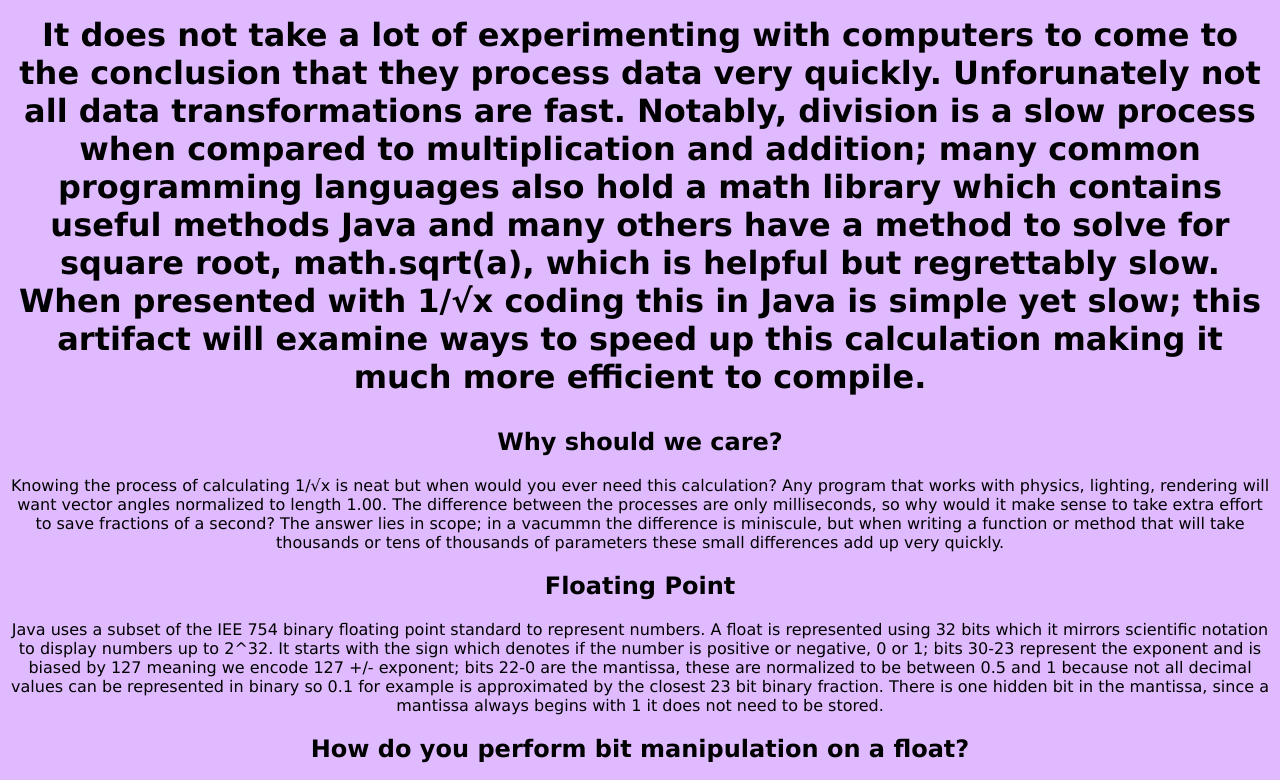
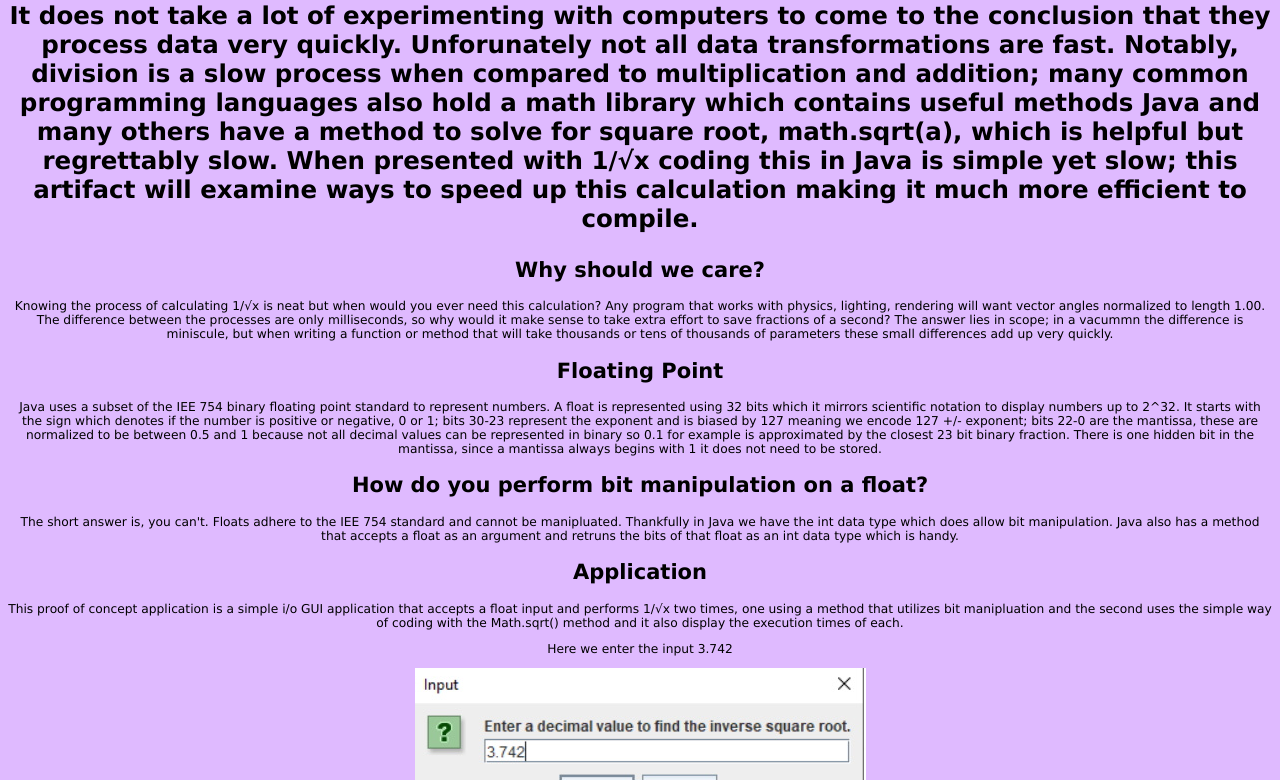
Before and after one commit to wcallaghan/artifacts, a plain HTML site: page FIS_artifact.html in a window 1280 px wide. Shown: the part 111-891 px from the top of the page. Drawn offline with Linux system fonts and the light colour scheme.

Commit message:
Update FIS_artifact.css

```diff
--- a/FIS_artifact.css
+++ b/FIS_artifact.css
@@ -8,20 +8,20 @@ h1 {
     color: FFEFD5;
 }
 p {
-    font-size: 1em;
+    font-size: 0.875em;
     font-family: 'Lucida Sans', 'Lucida Sans Regular', 'Lucida Grande', 'Lucida Sans Unicode', Geneva, Verdana, sans-serif;
     text-align: center;
     color: F5FFFA;
 }
 div {
-    font-size: 1em;
+    font-size: 0.875em;
     font-family: 'Lucida Sans', 'Lucida Sans Regular', 'Lucida Grande', 'Lucida Sans Unicode', Geneva, Verdana, sans-serif;
     text-align: center;
     color: F5FFFA;
 }
 button {
     font-family: 'Lucida Sans', 'Lucida Sans Regular', 'Lucida Grande', 'Lucida Sans Unicode', Geneva, Verdana, sans-serif;
-    font-size: 1.5em;
+    font-size: 0.875em;
     display: flex;
     justify-content: center;
 }
```
